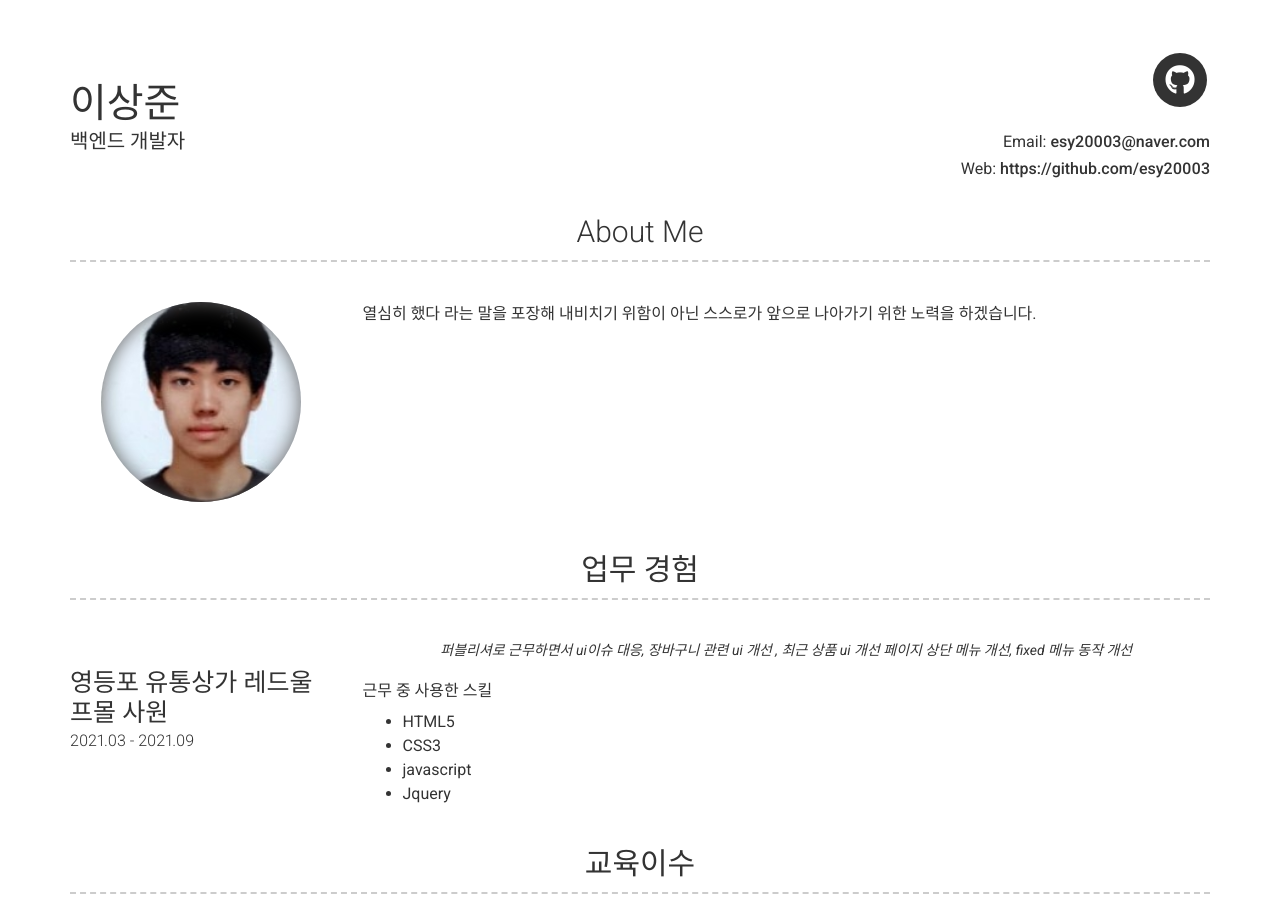
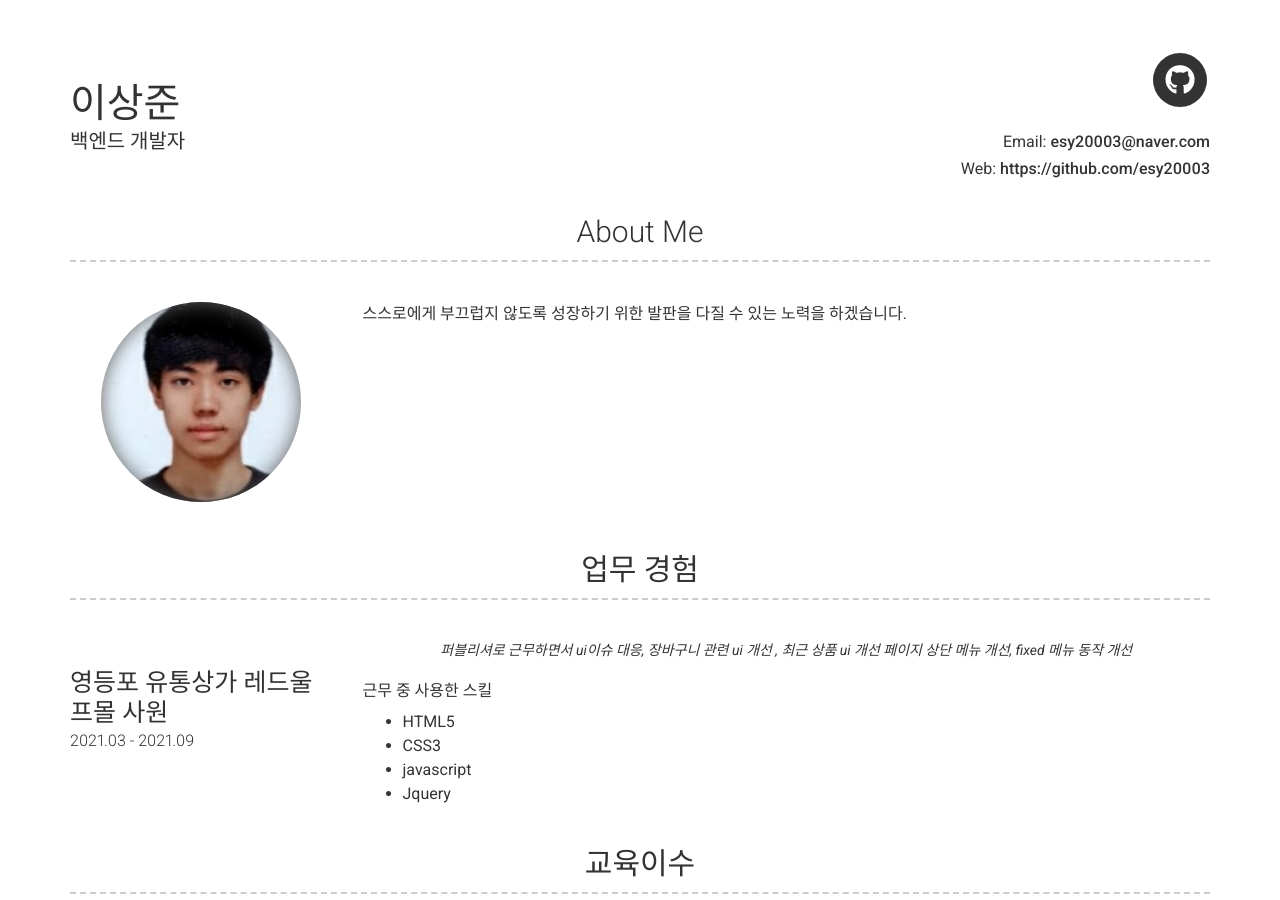
Before and after one commit to esy20003/esy20003.github.io, a Jekyll site: the page built from index.md, in a window 1280 px wide and 900 px high. Built offline with Jekyll 4.4.1, drawn with Linux system fonts in a browser that asks for light colours; nearby versions of some CDN libraries.

Commit message:
20230919

```diff
--- a/_config.yml
+++ b/_config.yml
@@ -48,7 +48,7 @@ github_username: esy20003
 about_title: About Me
 about_profile_image: images/profile.jpg
 about_content: | # this will include new lines to allow paragraphs
-  열심히 했다 라는 말을 포장해 내비치기 위함이 아닌 스스로가 앞으로 나아가기 위한 노력을 하겠습니다.
+  스스로에게 부끄럽지 않도록 성장하기 위한 발판을 다질 수 있는 노력을 하겠습니다.
 
 content:
   # - title: Projects # Title for the section
```
